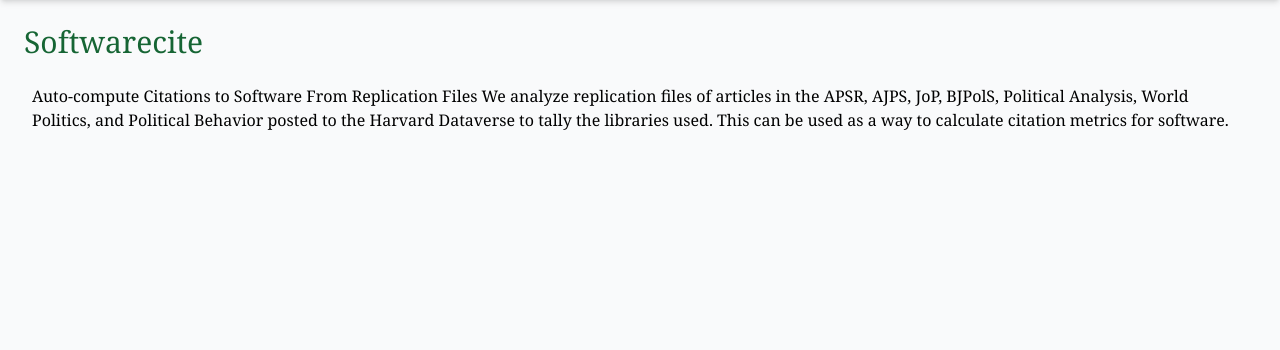
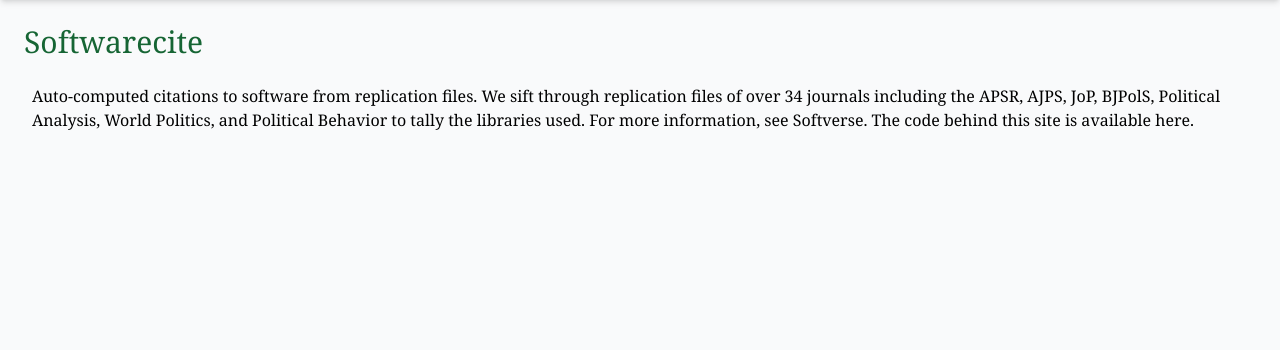
Before and after one commit to recite/softwarecite.com, a Django app: page / in a window 1280 px wide. Shown: the part 70-420 px from the top of the page. Run offline with Django 5.2, Linux system fonts and the light colour scheme; some libraries are stand-ins or nearby versions.

Commit message:
Update index.html

```diff
--- a/softwarecite/front/templates/index.html
+++ b/softwarecite/front/templates/index.html
@@ -3,9 +3,11 @@
 {% block content %}
 <h1 class="text-3xl text-green-800 p-2">Softwarecite</h1>
 <div class="p-4">
-  Auto-compute Citations to Software From Replication Files
-  We analyze replication files of articles in the APSR, AJPS, JoP, BJPolS, Political Analysis, World Politics, and
-  Political Behavior posted to the Harvard Dataverse to tally the libraries used. This can be used as a way to calculate
-  citation metrics for software.
+  Auto-computed citations to software from replication files.
+
+  We sift through replication files of over 34 journals including the APSR, AJPS, JoP, BJPolS, Political Analysis, World Politics, and Political Behavior to tally the libraries used.
+
+  For more information, see <a href = "https://github.com/recite/softverse" target = "_blank">Softverse</a>. The code behind this site is available <a href = "https://github.com/recite/softwarecite.com" target = "_blank">here</a>.
+
 </div>
 {% endblock content %}
```
